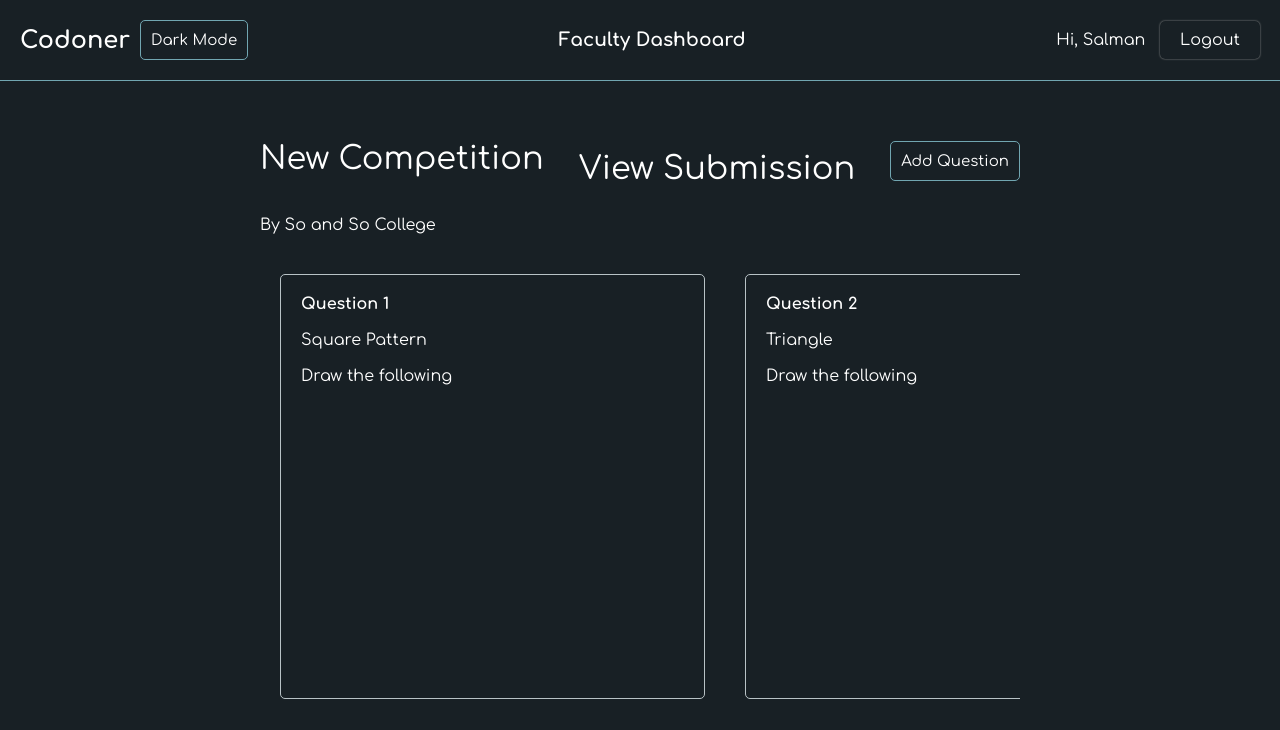
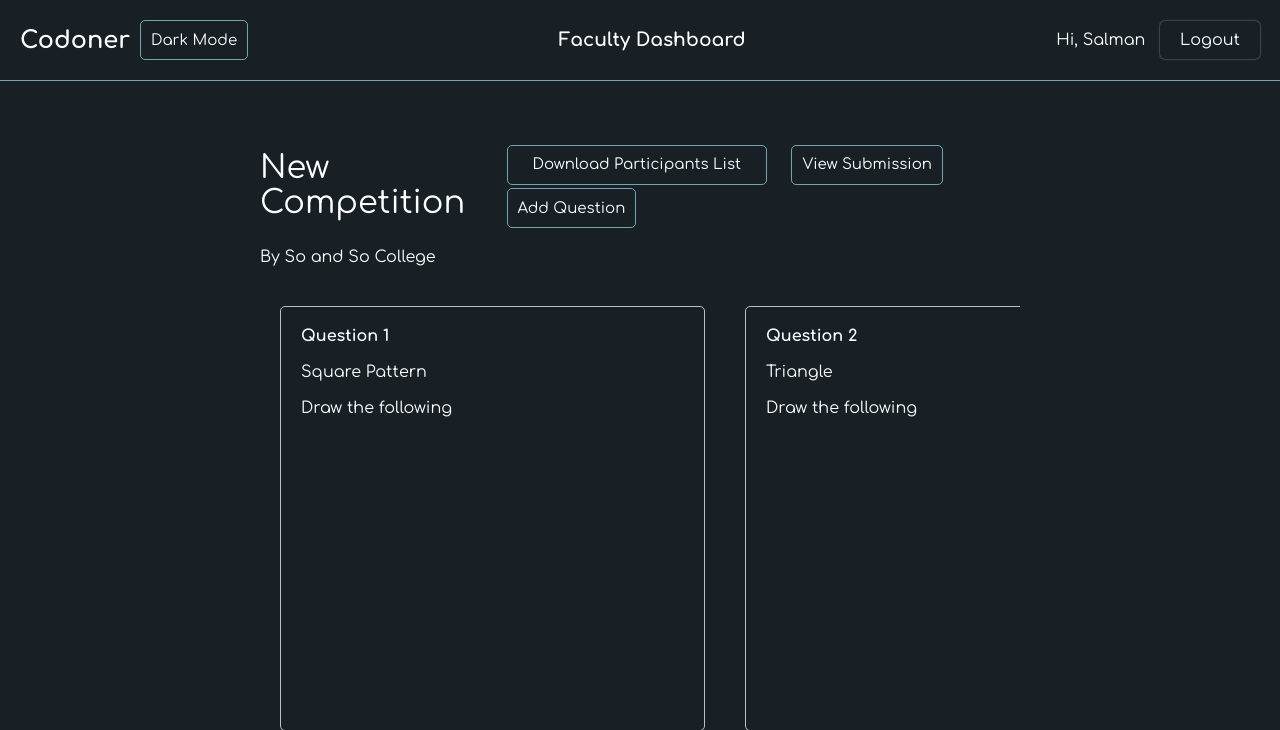
Before and after one commit to salmannotkhan/Codoner, a Django app: page /user/competition/1/ in a window 1280 px wide. Shown: the top 730 px of the page. Before the commit the page ends 699 px from the top, so only its background shows below. Run offline with Django 3.2, Linux system fonts and the light colour scheme; a user stored in the database is signed in; data comes from the database, SQL or seed files in the repository; both versions use the stored data as it was after the commit; style sheets or scripts are compiled from the project's sources.

Commit message:
Added options to download reports as XLS added restrictions to faculty dashboard views
Co-authored-by: Jayrajsinhzala <Jayrajsinhzala@users.noreply.github.com>

```diff
--- a/account/templates/competition.html
+++ b/account/templates/competition.html
@@ -16,8 +16,13 @@
     <div class="question">
         <div class="question-title">
             {{competition.title}}
-            <a href="result/">View Submission</a>
-            <button onclick="showAddForm()">Add Question</button>
+            <div>
+                <button><a href="/user/download/participants/{{competition.id}}">Download Participants List</a></button>
+                <a href="result/">
+                    <button>View Submission</button>
+                </a>
+                <button onclick="showAddForm()">Add Question</button>
+            </div>
         </div>
         <div class="question-description">
             {{competition.description}}
--- a/account/templates/result.html
+++ b/account/templates/result.html
@@ -8,6 +8,7 @@
     <div class="question">
         <div class="question-title">
             {{competition.title}} Results
+            <button><a href="/user/download/result/{{competition.id}}">Download Result</a></button>
         </div>
         <div class="question-description">
             {{competition.description}}
--- a/account/urls.py
+++ b/account/urls.py
@@ -1,5 +1,5 @@
 from django.urls import path
-from .views import question_view, result_view, signup_view, login_view, logout_view, dashboard_view, competition_view, detailed_result_view
+from .views import participants_download_view, question_view, result_download_view, result_view, signup_view, login_view, logout_view, dashboard_view, competition_view, detailed_result_view
 
 urlpatterns = [
     path('', dashboard_view),
@@ -8,6 +8,8 @@ urlpatterns = [
     path('logout/', logout_view),
     path('competition/<id>/', competition_view),
     path('question/<id>/', question_view),
+    path('download/participants/<id>', participants_download_view),
+    path('download/result/<id>', result_download_view),
     path('competition/<id>/result/', result_view),
     path('competition/<cid>/result/<uid>/', detailed_result_view)
 ]
--- a/account/views.py
+++ b/account/views.py
@@ -1,4 +1,4 @@
-from unittest import result
+import django_excel as excel
 from django.shortcuts import render, redirect
 from django.contrib.auth import authenticate, logout, login
 from django.contrib.auth.models import User
@@ -56,102 +56,149 @@ def signup_view(request):
 
 @login_required(login_url='/user/login')
 def dashboard_view(request):
-    competitions = Competition.objects.filter(creator=request.user)
-    if request.method == 'POST':
-        title = request.POST.get('title')
-        description = request.POST.get('description')
-        if title != '' and description != '':
-            competition = Competition(
-                title=title, description=description, creator=request.user)
-            competition.save()
-    return render(request, 'dashboard.html', context={'competitions': competitions})
+    if request.user.is_staff:
+        competitions = Competition.objects.filter(creator=request.user)
+        if request.method == 'POST':
+            title = request.POST.get('title')
+            description = request.POST.get('description')
+            if title != '' and description != '':
+                competition = Competition(
+                    title=title, description=description, creator=request.user)
+                competition.save()
+        return render(request, 'dashboard.html', context={'competitions': competitions})
+    else:
+        return redirect('/code')
 
 
 @login_required(login_url='/user/login')
 def competition_view(request, id):
-    competition = Competition.objects.filter(id=id).first()
-    if request.user != competition.creator:
-        return redirect('/user/')
-    if request.method == 'POST':
-        title = request.POST.get('title')
-        description = request.POST.get('description')
-        if title != '' and description != '':
-            question = Question(
-                title=title, description=description, competition=competition)
-            question.save()
-    questions = Question.objects.filter(competition=competition)
-    context = {
-        'competition': competition,
-        'questions': questions
-    }
-    return render(request, 'competition.html', context=context)
+    if request.user.is_staff:
+        competition = Competition.objects.filter(id=id).first()
+        if request.user != competition.creator:
+            return redirect('/user/')
+        if request.method == 'POST':
+            title = request.POST.get('title')
+            description = request.POST.get('description')
+            if title != '' and description != '':
+                question = Question(
+                    title=title, description=description, competition=competition)
+                question.save()
+        questions = Question.objects.filter(competition=competition)
+        context = {
+            'competition': competition,
+            'questions': questions
+        }
+        return render(request, 'competition.html', context=context)
+    else:
+        return redirect('/code')
 
 
 @login_required(login_url='/user/login')
 def question_view(request, id):
-    question = Question.objects.filter(id=id).first()
-    if question.competition.creator != request.user:
-        return redirect('/user/')
-    if request.method == 'POST':
-        input = request.POST.get('input', False)
-        output = request.POST.get('output', False)
-        if input and output:
-            testcase = TestCase(input=input, output=output, question=question)
-            testcase.save()
-    testcases = TestCase.objects.filter(question=question)
-    context = {
-        'question': question,
-        'testcases': testcases
-    }
-    return render(request, 'question.html', context=context)
+    if request.user.is_staff:
+        question = Question.objects.filter(id=id).first()
+        if question.competition.creator != request.user:
+            return redirect('/user/')
+        if request.method == 'POST':
+            input = request.POST.get('input', False)
+            output = request.POST.get('output', False)
+            if input and output:
+                testcase = TestCase(
+                    input=input, output=output, question=question)
+                testcase.save()
+        testcases = TestCase.objects.filter(question=question)
+        context = {
+            'question': question,
+            'testcases': testcases
+        }
+        return render(request, 'question.html', context=context)
+    else:
+        return redirect('/code')
 
 
+@login_required(login_url='/user/login')
 def result_view(request, id):
-    competition = Competition.objects.filter(id=id).first()
-    users = User.objects.filter(detail__competition=competition)
-    questions = Question.objects.filter(competition=competition)
-    results = Result.objects.filter(
-        user__in=users, question__in=questions)
-    user_results = []
-    for user in users:
-        user_result = {}
-        user_result['user'] = user
+    if request.user.is_staff:
+        competition = Competition.objects.filter(id=id).first()
+        users = User.objects.filter(detail__competition=competition)
+        questions = Question.objects.filter(competition=competition)
+        results = Result.objects.filter(
+            user__in=users, question__in=questions)
+        user_results = []
+        for user in users:
+            user_result = {}
+            user_result['user'] = user
+            question_list = []
+            for question in questions:
+                r = {}
+                r['question'] = question
+                result = results.filter(user=user, question=question).first()
+                if result:
+                    r['testcases'] = [bool(int(i))
+                                      for i in result.testcase.split(',')]
+                question_list.append(r)
+            user_result['questions'] = question_list
+            user_results.append(user_result)
+
+        context = {
+            'competition': competition,
+            'user_results': user_results
+        }
+        return render(request, 'result.html', context=context)
+    else:
+        return redirect('/code')
+
+
+@login_required(login_url='/user/login')
+def detailed_result_view(request, cid, uid):
+    if request.user.is_staff:
+        competition = Competition.objects.filter(id=cid).first()
+        user = User.objects.filter(id=uid).first()
+        questions = Question.objects.filter(competition=competition)
+        results = Result.objects.filter(user=user, question__in=questions)
         question_list = []
         for question in questions:
             r = {}
             r['question'] = question
             result = results.filter(user=user, question=question).first()
+            r['detail'] = result
             if result:
-                r['testcases'] = [bool(int(i))
-                                  for i in result.testcase.split(',')]
+                testcases = [bool(int(i)) for i in result.testcase.split(',')]
+                r['testcases'] = zip(question.testcase_set.values(), testcases)
             question_list.append(r)
-        user_result['questions'] = question_list
-        user_results.append(user_result)
-
-    print(user_results)
-
-    context = {
-        'competition': competition,
-        'user_results': user_results
-    }
-    return render(request, 'result.html', context=context)
+        context = {
+            'user': user,
+            'results': question_list,
+        }
+        return render(request, 'detailed_result.html', context=context)
+    else:
+        return redirect('/code')
 
 
-def detailed_result_view(request, cid, uid):
-    competition = Competition.objects.filter(id=cid).first()
-    user = User.objects.filter(id=uid).first()
-    questions = Question.objects.filter(competition=competition)
-    results = Result.objects.filter(user=user, question__in=questions)
-    question_list = []
-    for question in questions:
-        r = {}
-        r['question'] = question
-        result = results.filter(user=user, question=question).first()
-        r['detail'] = result
-        if result:
-            testcases = [bool(int(i)) for i in result.testcase.split(',')]
-            print(result.testcase)
-            r['testcases'] = zip(question.testcase_set.values(), testcases)
-        question_list.append(r)
-    context = {'user': user, 'results': question_list, }
-    return render(request, 'detailed_result.html', context=context)
+@login_required(login_url='/user/login')
+def participants_download_view(request, id):
+    if request.user.is_staff:
+        competition = Competition.objects.filter(id=id).first()
+        users = User.objects.filter(detail__competition=competition)
+        return excel.make_response_from_query_sets(query_sets=users, column_names=['first_name', 'last_name', 'email'],
+                                                   file_type='xls', file_name=competition.title + " - Participants List")
+    else:
+        return redirect('/code')
+
+
+@login_required(login_url='/user/login')
+def result_download_view(request, id):
+    if request.user.is_staff:
+        competition = Competition.objects.filter(id=id).first()
+        users = User.objects.filter(detail__competition=competition)
+        questions = Question.objects.filter(competition=competition)
+        results = Result.objects.filter(user__in=users, question__in=questions)
+        return excel.make_response_from_query_sets(
+            results, ['user__first_name', 'user__last_name',
+                      'user__email', 'question__title',
+                      'passed', 'lang'],
+            file_type='xls',
+            file_name=competition.title + ' - Result',
+        )
+    else:
+        return redirect('/code')
--- a/assets/css/question.css
+++ b/assets/css/question.css
@@ -23,6 +23,9 @@
   -webkit-box-pack: justify;
       -ms-flex-pack: justify;
           justify-content: space-between;
+  -webkit-box-align: center;
+      -ms-flex-align: center;
+          align-items: center;
 }
 
 .question-title button {
@@ -97,7 +100,7 @@
   background-color: black;
 }
 
-form {
+#addForm {
   display: -webkit-box;
   display: -ms-flexbox;
   display: flex;
@@ -106,7 +109,6 @@ form {
       -ms-flex-direction: column;
           flex-direction: column;
   position: absolute;
-  background-color: black;
   height: 500px;
   width: 500px;
   top: -100%;
@@ -115,11 +117,13 @@ form {
           transform: translate(-50%, -50%);
   -webkit-transition: top 0.5s ease;
   transition: top 0.5s ease;
+  background-color: var(--BlackPearl);
+  border: 1px solid black;
   padding: 20px;
   border-radius: 5px;
 }
 
-form .form-head {
+#addForm .form-head {
   font-size: large;
   margin: 10px;
   display: -webkit-box;
@@ -130,17 +134,17 @@ form .form-head {
           align-items: center;
 }
 
-form .form-head .heading {
+#addForm .form-head .heading {
   -webkit-box-flex: 1;
       -ms-flex: 1;
           flex: 1;
 }
 
-form .form-head button {
+#addForm .form-head button {
   width: 50px;
 }
 
-form .form-input {
+#addForm .form-input {
   display: -webkit-box;
   display: -ms-flexbox;
   display: flex;
@@ -156,12 +160,12 @@ form .form-input {
           justify-content: space-evenly;
 }
 
-form .form-input input,
-form .form-input textarea {
+#addForm .form-input input,
+#addForm .form-input textarea {
   padding: 10px;
 }
 
-form .form-input textarea {
+#addForm .form-input textarea {
   height: 250px;
   resize: none;
 }
--- a/assets/css/question.scss
+++ b/assets/css/question.scss
@@ -13,6 +13,7 @@
 	font-size: xx-large;
 	display: flex;
 	justify-content: space-between;
+	align-items: center;
 	button {
 		width: max-content;
 		padding: 10px;
@@ -70,17 +71,18 @@
 	}
 }
 
-form {
+#addForm {
 	display: flex;
 	flex-direction: column;
 	position: absolute;
-	background-color: black;
 	height: 500px;
 	width: 500px;
 	top: -100%;
 	left: 50%;
 	transform: translate(-50%, -50%);
 	transition: top 0.5s ease;
+	background-color: var(--BlackPearl);
+	border: 1px solid black;
 	padding: 20px;
 	border-radius: 5px;
 	.form-head {
--- a/codoner/settings.py
+++ b/codoner/settings.py
@@ -134,3 +134,6 @@ STATIC_ROOT = Path(BASE_DIR).joinpath('static')
 STATICFILES_DIRS = [
     'assets',
 ]
+
+FILE_UPLOAD_HANDLERS = ('django_excel.ExcelMemoryFileUploadHandler',
+                        'django_excel.TemporaryExcelFileUploadHandler')
--- a/main/models.py
+++ b/main/models.py
@@ -36,3 +36,4 @@ class Result(models.Model):
     testcase = models.CharField(max_length=256)
     lang = models.CharField(max_length=256, blank=True)
     code = models.TextField()
+    passed = models.BooleanField()
```
Also changed, not shown: main/views.py (+6 -2 lines), db.sqlite3, main/migrations/0007_result_passed.py (added), 2 other files.
